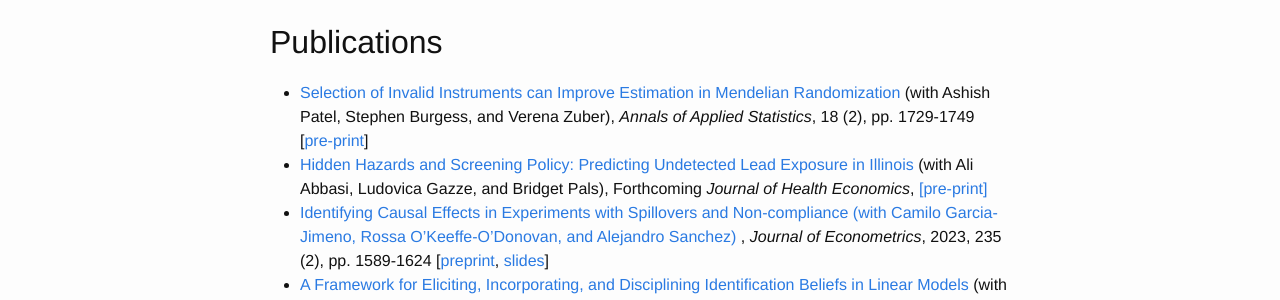
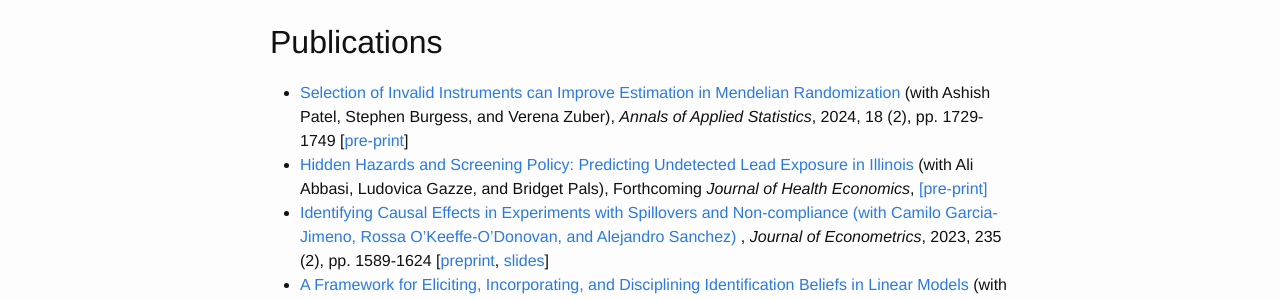
Before and after one commit to fditraglia/fditraglia.github.io, a Jekyll site: the page built from research.md, in a window 1280 px wide. Shown: the part 146-446 px from the top of the page. Built offline with Jekyll 4.4.1, drawn with Linux system fonts in a browser that asks for light colours.

Commit message:
add date

```diff
--- a/research.md
+++ b/research.md
@@ -8,7 +8,7 @@ permalink: /research/
 
 ## Publications
 
-- [Selection of Invalid Instruments can Improve Estimation in Mendelian Randomization](https://doi.org/10.1214/23-AOAS1856) (with Ashish Patel, Stephen Burgess, and Verena Zuber), *Annals of Applied Statistics*, 18 (2), pp. 1729-1749 [[pre-print](https://arxiv.org/abs/2107.01513)]
+- [Selection of Invalid Instruments can Improve Estimation in Mendelian Randomization](https://doi.org/10.1214/23-AOAS1856) (with Ashish Patel, Stephen Burgess, and Verena Zuber), *Annals of Applied Statistics*, 2024, 18 (2), pp. 1729-1749 [[pre-print](https://arxiv.org/abs/2107.01513)]
 - [Hidden Hazards and Screening Policy: Predicting Undetected Lead Exposure in Illinois](https://doi.org/10.1016/j.jhealeco.2023.102783) (with Ali Abbasi, Ludovica Gazze, and Bridget Pals), Forthcoming *Journal of Health Economics*, [[pre-print]](https://ditraglia.com/pdf/lead-JHE.pdf)
 - [Identifying Causal Effects in Experiments with Spillovers and Non-compliance (with Camilo Garcia-Jimeno, Rossa O'Keeffe-O'Donovan, and Alejandro Sanchez)](https://doi.org/10.1016/j.jeconom.2023.01.008) , *Journal of Econometrics*, 2023, 235 (2), pp. 1589-1624 [[preprint](https://ditraglia.com/pdf/spillovers-paper.pdf), [slides](https://ditraglia.com/pdf/spillovers-slides.pdf)]
 - [A Framework for Eliciting, Incorporating, and Disciplining Identification Beliefs in Linear Models](https://doi.org/10.1080/07350015.2020.1753528) (with Camilo Garcia-Jimeno), *Journal of Business and Economic Statistics*, 2021, 39(4), pp. 1038-1053. [[pre-print](http://ditraglia.com/pdf/DiTraglia-Garcia-Jimeno-2019.pdf)]
```
